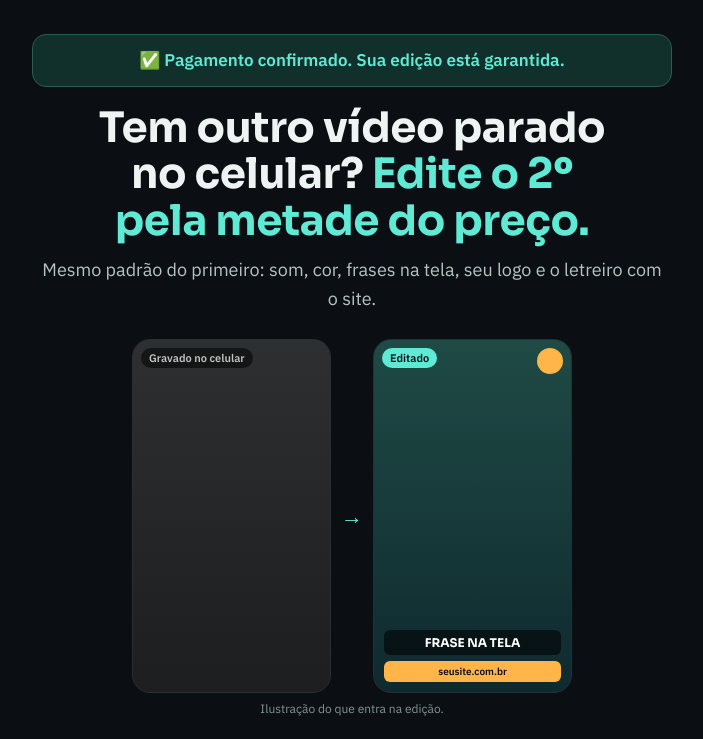
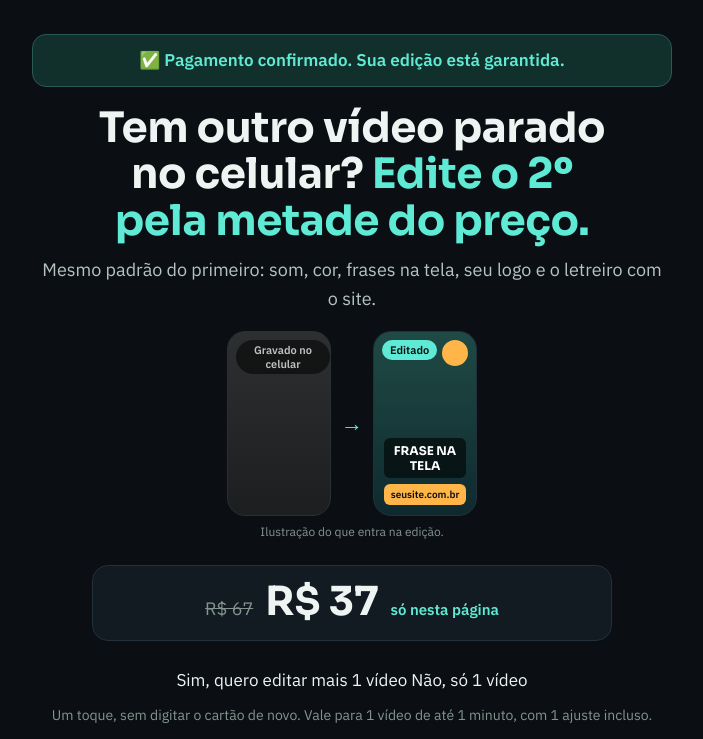
Before and after one commit to tradediegosouza-tech/sinapse-site, a plain HTML site: page oferta/reels-edicao/index.html in a window 1280 px wide. Shown: the top 739 px of the page, without its empty margins (288-991 px from the left). Drawn offline with Linux system fonts and the light colour scheme.

Commit message:
Upsell: ilustração menor para preço e botão ficarem à vista
Co-Authored-By: Claude Opus 5.5 <noreply@anthropic.com>
Claude-Session: https://claude.ai/code/session_01Q1TJ79E6rpy47qCzCQbn1D

```diff
--- a/oferta/reels-edicao/index.html
+++ b/oferta/reels-edicao/index.html
@@ -96,7 +96,7 @@ cakto-upsell-buttons{display:block;width:100%}
 .nota{color:var(--muted);font-size:14px;margin-top:10px}
 </style>
 <style>
-.ad{display:grid;grid-template-columns:1fr auto 1fr;gap:10px;align-items:center;max-width:440px;margin:26px auto 0}
+.ad{display:grid;grid-template-columns:1fr auto 1fr;gap:10px;align-items:center;max-width:250px;margin:18px auto 0}
 .fone{aspect-ratio:9/16;border-radius:18px;border:1px solid var(--line);position:relative;overflow:hidden;display:flex;flex-direction:column;justify-content:flex-end;padding:10px}
 .fone.cru{background:linear-gradient(180deg,#2a2f35,#1a1e22);filter:saturate(.3)}
 .fone.ed{background:linear-gradient(180deg,#1f4a45,#0f2a2f)}
```
